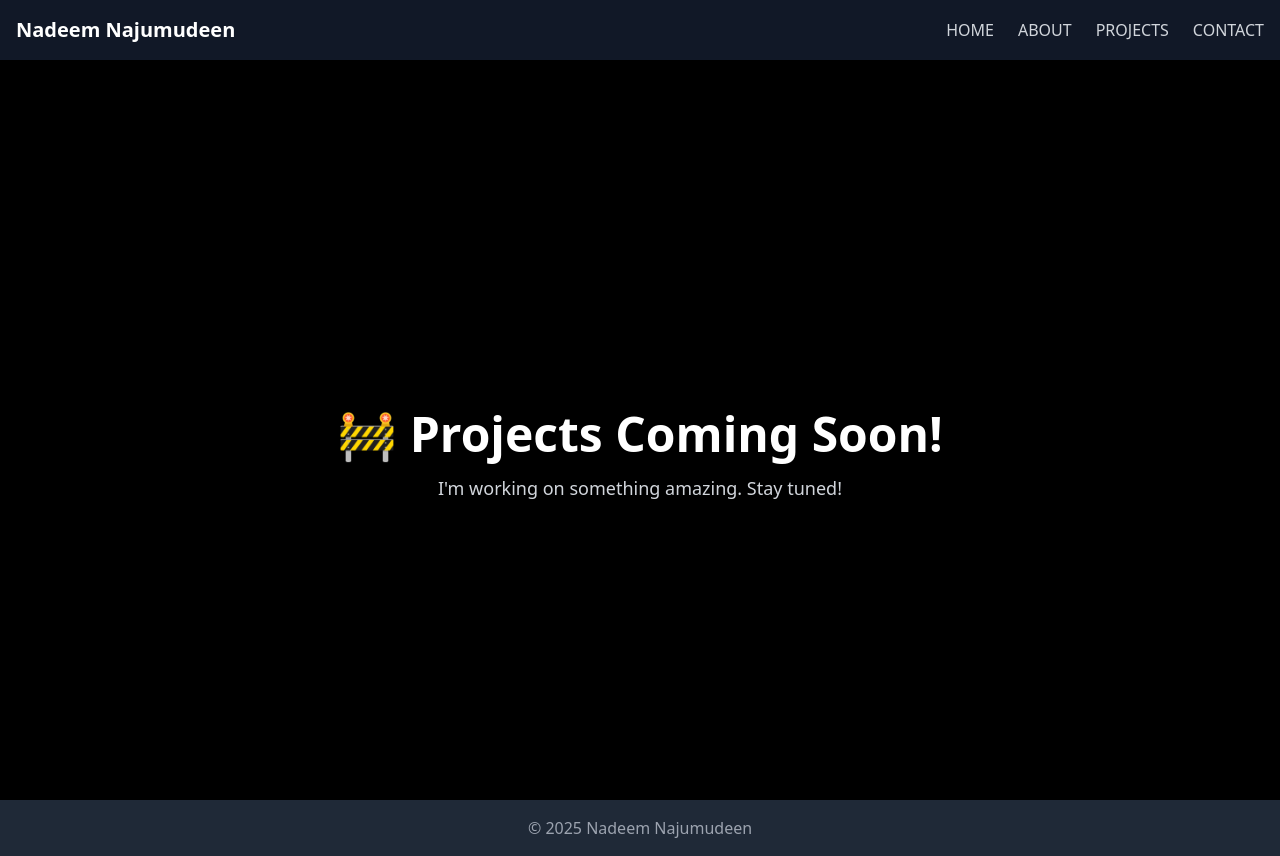
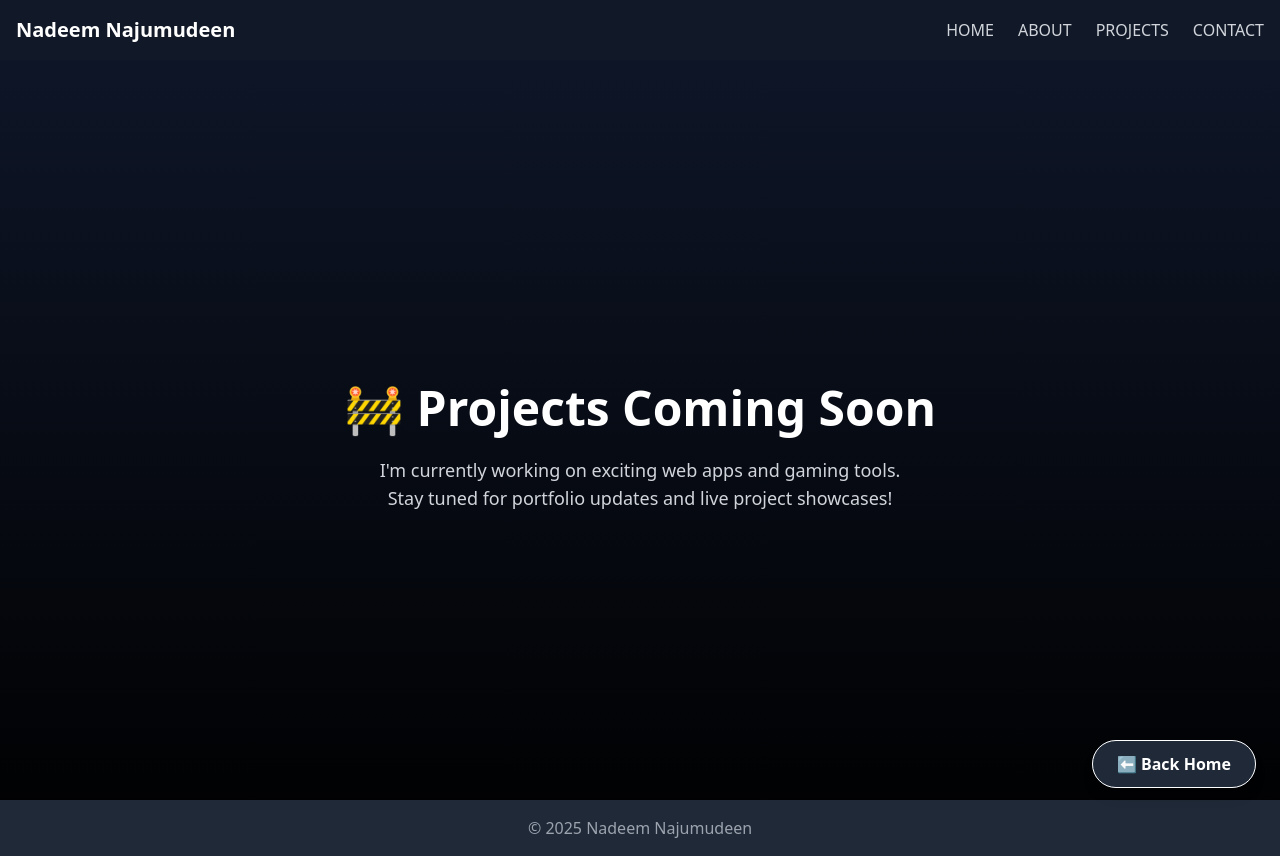
Before and after one commit to Nxdeeem/Nxdeeem.github.io, a plain HTML site: page projects.html in a window 1280 px wide. Drawn offline with nearby package versions, Linux system fonts and the light colour scheme.

Commit message:
Update projects.html

```diff
--- a/projects.html
+++ b/projects.html
@@ -13,12 +13,11 @@
       opacity: 0;
       transition: opacity 0.6s ease-in-out;
     }
-    body.fade-in {
-      opacity: 1;
-    }
+    body.fade-in { opacity: 1; }
   </style>
 </head>
-<body class="bg-black text-white font-sans">
+
+<body class="bg-gradient-to-b from-[#0F172A] to-black text-white font-sans">
 
   <!-- Navbar -->
   <header class="bg-gray-900 py-4 fixed top-0 w-full z-50">
@@ -30,7 +29,7 @@
         <li><a href="projects.html" class="hover:text-white transition">PROJECTS</a></li>
         <li><a href="index.html#contact" class="hover:text-white transition">CONTACT</a></li>
       </ul>
-      <button id="menu-btn" class="md:hidden text-white focus:outline-none">
+      <button id="menu-btn" class="md:hidden text-white focus:outline-none" aria-label="Toggle menu">
         <svg xmlns="http://www.w3.org/2000/svg" class="w-6 h-6" fill="none" viewBox="0 0 24 24" stroke="currentColor">
           <path stroke-linecap="round" stroke-linejoin="round" stroke-width="2" d="M4 6h16M4 12h16M4 18h16" />
         </svg>
@@ -46,29 +45,57 @@
     </div>
   </header>
 
-  <!-- Projects Placeholder -->
-  <section class="min-h-screen flex items-center justify-center pt-28 px-4 text-center" data-aos="fade-up">
-    <div>
-      <h2 class="text-5xl font-bold mb-4">🚧 Projects Coming Soon!</h2>
-      <p class="text-lg text-gray-300">I'm working on something amazing. Stay tuned!</p>
+  <!-- Main Section -->
+  <section class="min-h-screen flex items-center justify-center pt-24 px-4" data-aos="fade-up">
+    <div class="text-center max-w-2xl">
+      <h2 class="text-5xl font-bold mb-6">🚧 Projects Coming Soon</h2>
+      <p class="text-lg text-gray-300">
+        I'm currently working on exciting web apps and gaming tools.<br />
+        Stay tuned for portfolio updates and live project showcases!
+      </p>
     </div>
   </section>
+
+  <!-- Back Home Button -->
+  <div class="fixed bottom-6 right-6 z-50">
+    <a href="index.html"
+      class="bg-gray-800 text-white px-6 py-3 rounded-full shadow-lg border border-white hover:bg-white hover:text-black transition-all duration-300 ease-in-out font-semibold">
+      ⬅ Back Home
+    </a>
+  </div>
 
   <footer class="bg-gray-800 py-4 text-center text-gray-400">
     &copy; 2025 Nadeem Najumudeen
   </footer>
 
+  <!-- Scripts -->
   <script src="https://unpkg.com/aos@2.3.1/dist/aos.js"></script>
   <script>
-    AOS.init();
+    AOS.init({ duration: 800, once: false });
+
+    // Mobile Menu Toggle
+    const menuBtn = document.getElementById("menu-btn");
+    const mobileMenu = document.getElementById("mobile-menu");
+
+    menuBtn.addEventListener("click", () => {
+      mobileMenu.classList.toggle("hidden");
+    });
+
+    // Page Transition Fix
     document.body.classList.add('fade-in');
-
-    // Hamburger menu
-    const menuBtn = document.getElementById('menu-btn');
-    const mobileMenu = document.getElementById('mobile-menu');
-    menuBtn.addEventListener('click', () => {
-      mobileMenu.classList.toggle('hidden');
+    document.querySelectorAll('a[href]').forEach(link => {
+      const href = link.getAttribute('href');
+      if (!link.target && href && !href.startsWith('#')) {
+        link.addEventListener('click', e => {
+          e.preventDefault();
+          document.body.classList.remove('fade-in');
+          setTimeout(() => {
+            window.location.href = href;
+          }, 300);
+        });
+      }
     });
   </script>
+
 </body>
 </html>
```
